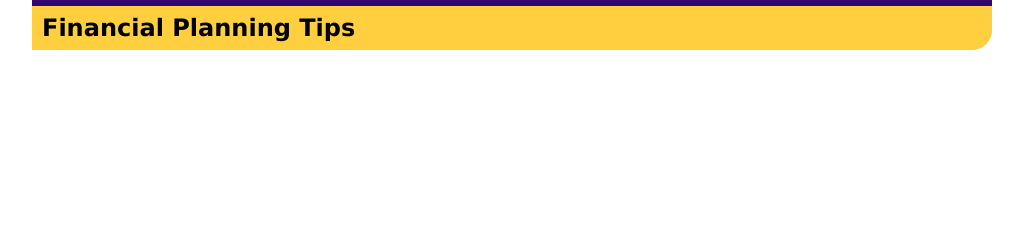
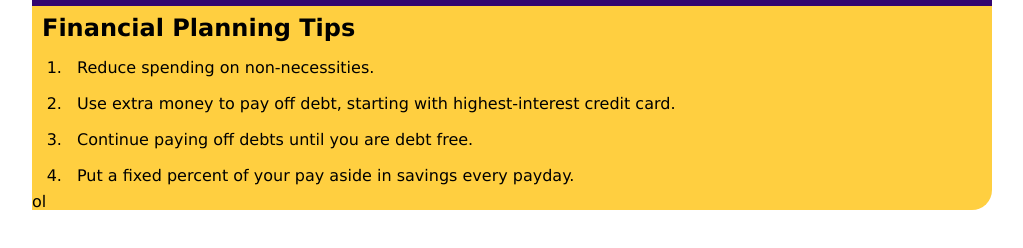
Before and after one commit to Nemesis16137/hands-on-1.1, a website: page index.html in a window 1280 px wide. Shown: the part 66-314 px from the top of the page, without its empty margins (128-1151 px from the left). Drawn offline with Linux system fonts and the light colour scheme.

Commit message:
3 files modified, 1 deleted

```diff
--- a/index.html
+++ b/index.html
@@ -6,8 +6,8 @@
       Chapter 1
       Hands-on Project 1-1
 
-      Author:
-      Date:
+      Author: Joshua Harrison
+      Date: 9/16/2019
 
       Filename: index.htm
    -->
@@ -15,6 +15,7 @@
    <meta name="viewport" content="width=device-width,initial-scale=1.0">
    <title>Hands-on Project 1-1</title>
    <link rel="stylesheet" href="styles.css" />
+   <script src="modernizr.custom.05819.js"> </script>
 </head>
 
 <body>
@@ -26,7 +27,15 @@
 
    <article>
       <h2>Financial Planning Tips</h2>
-
+ <script>
+	   // create ordered list
+		   document.write("<ol>");
+		   document.write("<li>Reduce spending on non-necessities.</li>");
+		   document.write("<li>Use extra money to pay off debt, starting with highest-interest credit card.</li>");
+		   document.write("<li>Continue paying off debts until you are debt free.</li>");
+		   document.write("<li>Put a fixed percent of your pay aside in savings every payday.</li>");
+		   document.write("ol");
+	   </script>
    </article>
 </body>
 </html>
--- a/index.js
+++ b/index.js
@@ -1,6 +1,2 @@
 // Import stylesheets
-import './style.css';
-
-// Write Javascript code!
-const appDiv = document.getElementById('app');
-appDiv.innerHTML = `<h1>JS Starter</h1>`;
+import './styles.css';
--- a/style.css
+++ /dev/null
@@ -1,91 +0,0 @@
-/*  JavaScript 6th Edition
-    Chapter 1
-    Hands-on Project 1-1
-
-    Filename: styles.css
-*/
-
-/* apply a natural box layout model to all elements */
-* {
-   -moz-box-sizing: border-box;
-   -webkit-box-sizing: border-box;
-   box-sizing: border-box;
-}
-
-/* reset rules */
-html, body, div, span, applet, object, iframe,
-h1, h2, h3, h4, h5, h6, p, blockquote, pre,
-a, abbr, acronym, address, big, cite, code,
-del, dfn, em, img, ins, kbd, q, s, samp,
-small, strike, strong, sub, sup, tt, var,
-b, u, i, center,
-dl, dt, dd, ol, ul, li,
-fieldset, form, label, legend,
-table, caption, tbody, tfoot, thead, tr, th, td,
-article, aside, canvas, details, embed,
-figure, figcaption, footer, header, hgroup,
-menu, nav, output, ruby, section, summary,
-time, mark, audio, video {
-   margin: 0;
-   padding: 0;
-   border: 0;
-   font-size: 100%;
-   font: inherit;
-   vertical-align: baseline;
-}
-
-/* HTML5 display-role reset for older browsers */
-article, aside, details, figcaption, figure,
-footer, header, hgroup, menu, nav, section {
-   display: block;
-}
-
-body {
-   line-height: 1;
-   max-width: 960px;
-   background: white;
-   margin: 0 auto;
-   font-family: Verdana, Geneva, sans-serif;
-}
-
-ol, ul {
-   list-style: none;
-}
-
-/* page header */
-header {
-   background: #330570;
-   width: 100%;
-   color: #FFFFFF;
-   font-size: 48px;
-   text-align: center;
-   line-height: 1.5em;
-   -webkit-border-top-right-radius: 20px;
-   -webkit-border-top-left-radius: 20px;
-   -moz-border-radius-topright: 20px;
-   -moz-border-radius-topleft: 20px;
-   border-top-right-radius: 20px;
-   border-top-left-radius: 20px;
-}
-
-/* main content */
-article {
-   width: 960px;
-   text-align: left;
-   background: #FFCF40;
-   -webkit-border-bottom-right-radius: 20px;
-   -moz-border-radius-bottomright: 20px;
-   border-bottom-right-radius: 20px;
-}
-
-article h2 {
-   font-weight: bold;
-   font-size: 24px;
-   padding: 10px;
-}
-
-article ol li {
-   padding: 10px;
-   margin-left: 35px;
-   list-style-type: decimal;
-}
```
Also changed, not shown: styles.css (line endings or trailing spaces).
